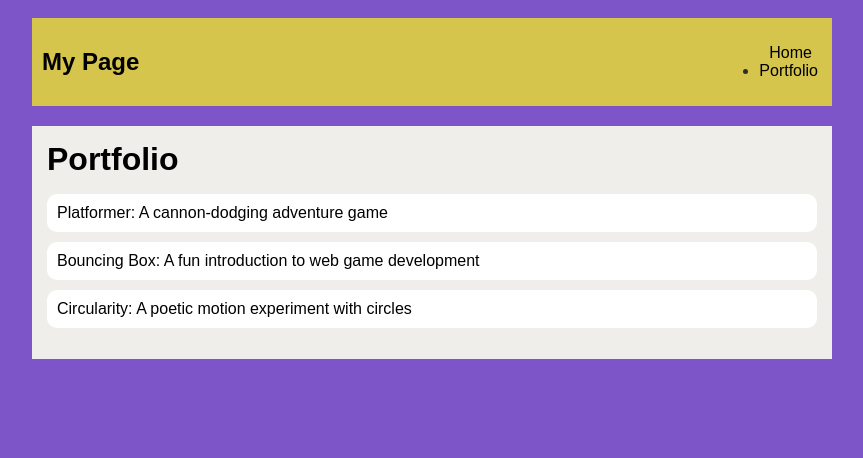
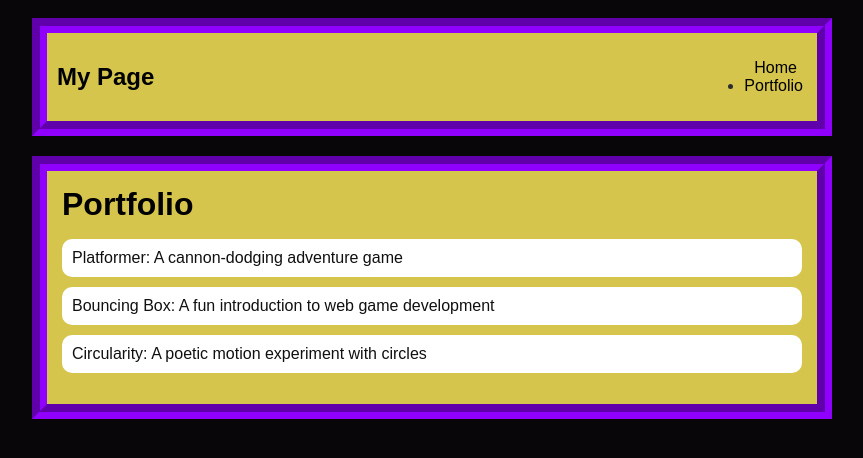
Before and after one commit to mhebertOKHS/mhebertOKHS.github.io, a plain HTML site: page portfolio.html in a window 1280 px wide. Shown: the whole page, without its empty margins (208-1071 px from the left). Drawn offline with Linux system fonts and the light colour scheme.

Commit message:
styled css

```diff
--- a/style.css
+++ b/style.css
@@ -1,6 +1,6 @@
 body {
-    background: rgb(125, 85, 200);
-    color: rgb(45, 45, 45);
+    background:rgb(8, 6, 8);
+     color: rgb(45, 45, 45);
     padding: 10px;
     font-family: Arial, sans-serif;
 }
@@ -17,6 +17,10 @@ nav {
     display: flex;
     padding: 10px;
     margin-bottom: 20px;
+    border-style: groove;
+    border-width: 15px;
+    border-color:#9000ff
+
 }
 
 h1 {
@@ -46,9 +50,12 @@ a {
 
 /* main container area beneath menu */
 main {
-    background: rgb(239, 238, 234);
+    background: rgb(213, 197, 76);
     display: flex;
     margin-top: 20px;
+    border-style: groove;
+    border-width: 15px;
+    border-color:#9000ff
 }
 
 .sidebar {
@@ -67,7 +74,7 @@ main {
 
 /* interests section styles */
 #interests {
-    border: 4px silver ridge;
+    border: 4px rgb(0,0,0) ridge;
     padding: 8px;
     margin-top: 20px;
 }
@@ -94,12 +101,12 @@ h2, h3 {
 }
 
 #portfolio li:hover {
-  background: #eee;
+  background: #9000ff;
 }
 
 #portfolio a {
   text-decoration: none;
-  color: #000000;
+  color: #111010;
 }
 /* responsive web design */
 @media screen and (min-width: 120px) and (max-width: 1080px) {
```
Also changed, not shown: index.html (+2 -3 lines).
